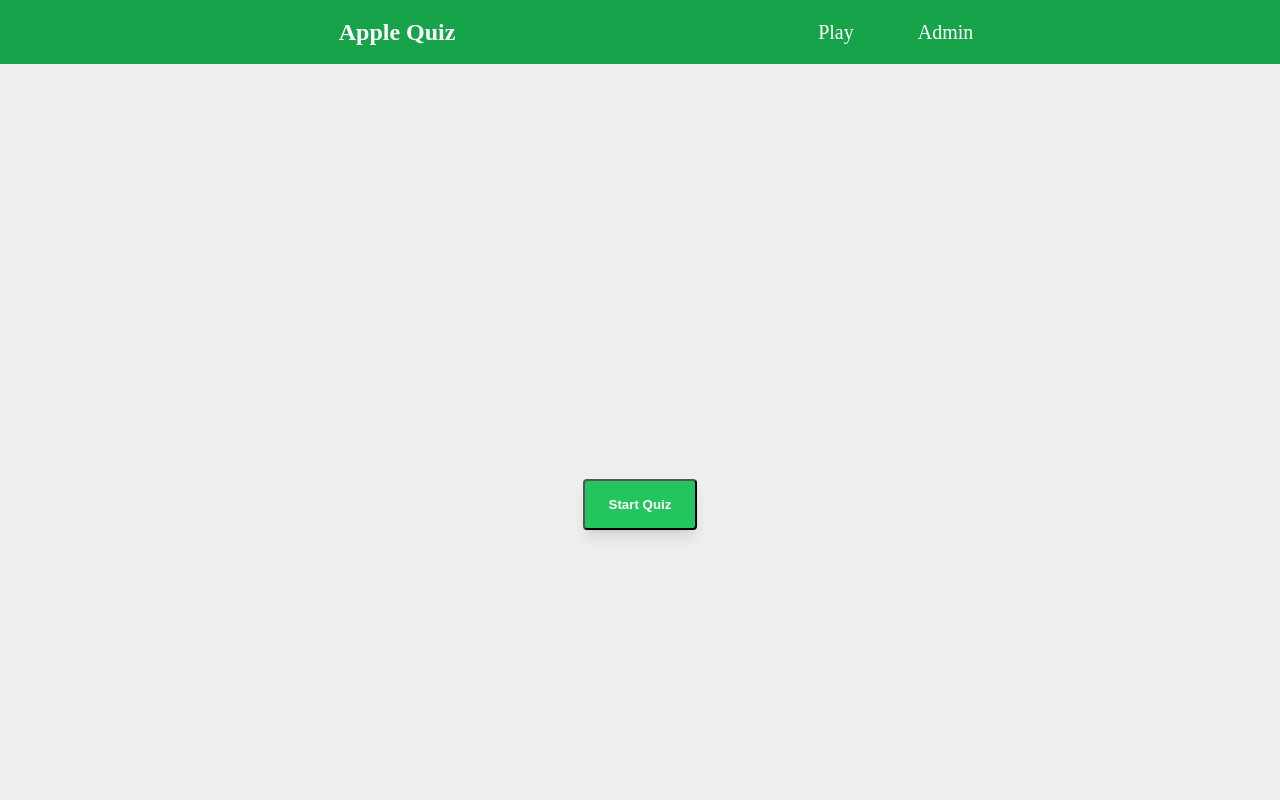
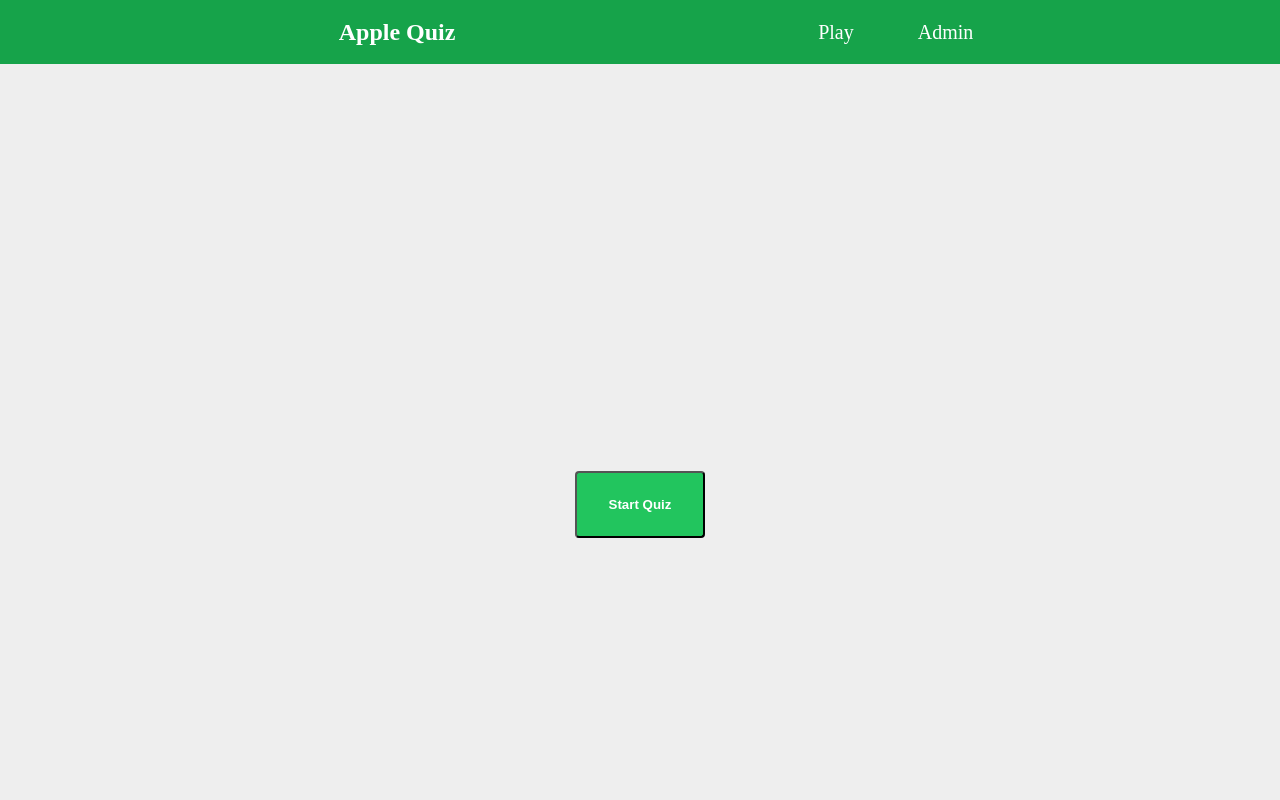
Before and after one commit to Ulfflo/quiz-redux, a Next.js app: page / in a window 1280 px wide. Shown: the top 800 px of the page. Built offline with nearby package versions, Linux system fonts and the light colour scheme.

Commit message:
knapp större

```diff
--- a/components/Button.js
+++ b/components/Button.js
@@ -14,7 +14,7 @@ const Button = ({ onClick, children }) => {
 const StartQuizButton = ({ onClick, children }) => {
   return (
     <button
-      className="bg-green-500 hover:bg-green-800 text-white font-bold py-4 px-6 rounded shadow-lg"
+      className="bg-green-500 hover:bg-green-800 text-white font-bold py-6 px-8 rounded"
       onClick={onClick}
     >
       {children}
```
